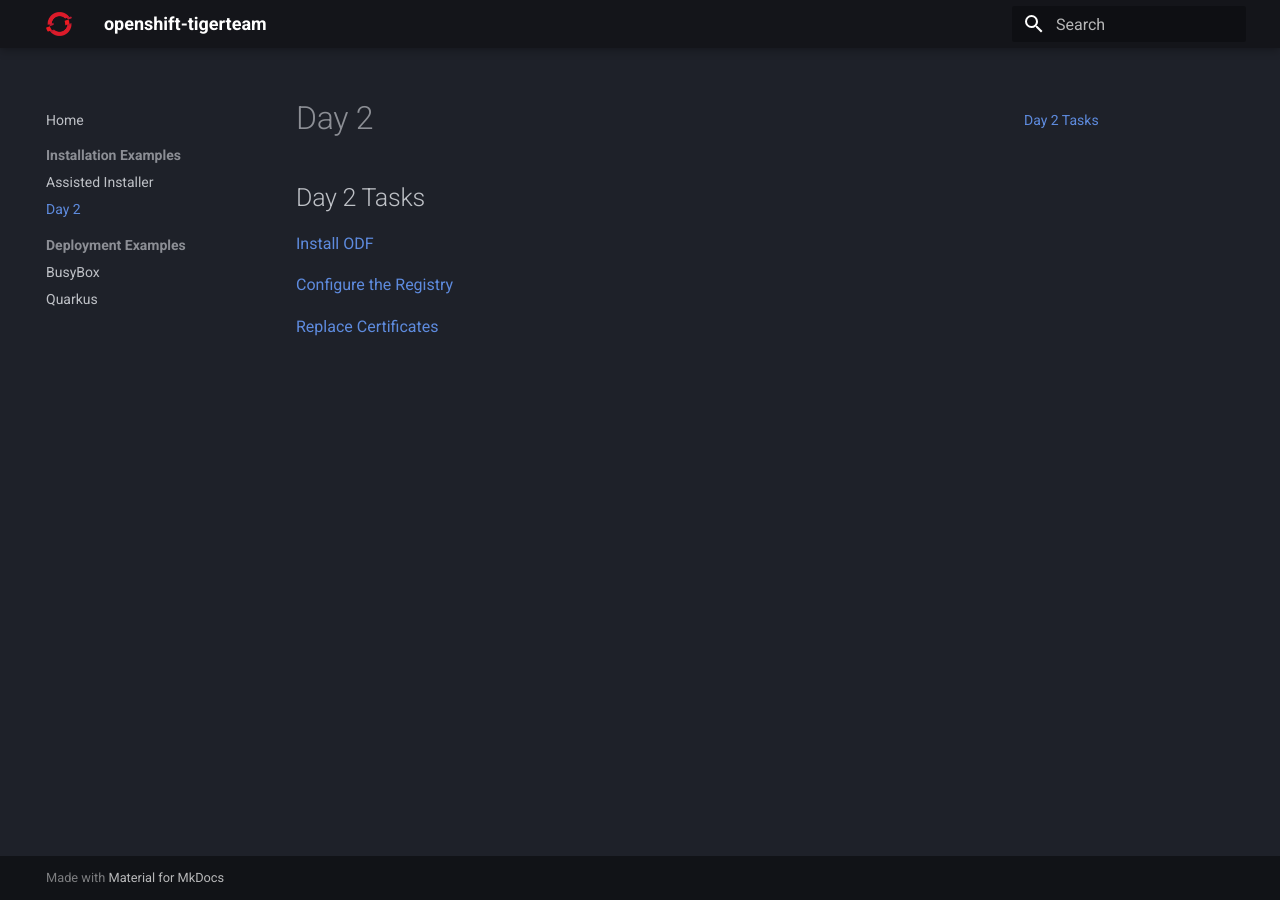
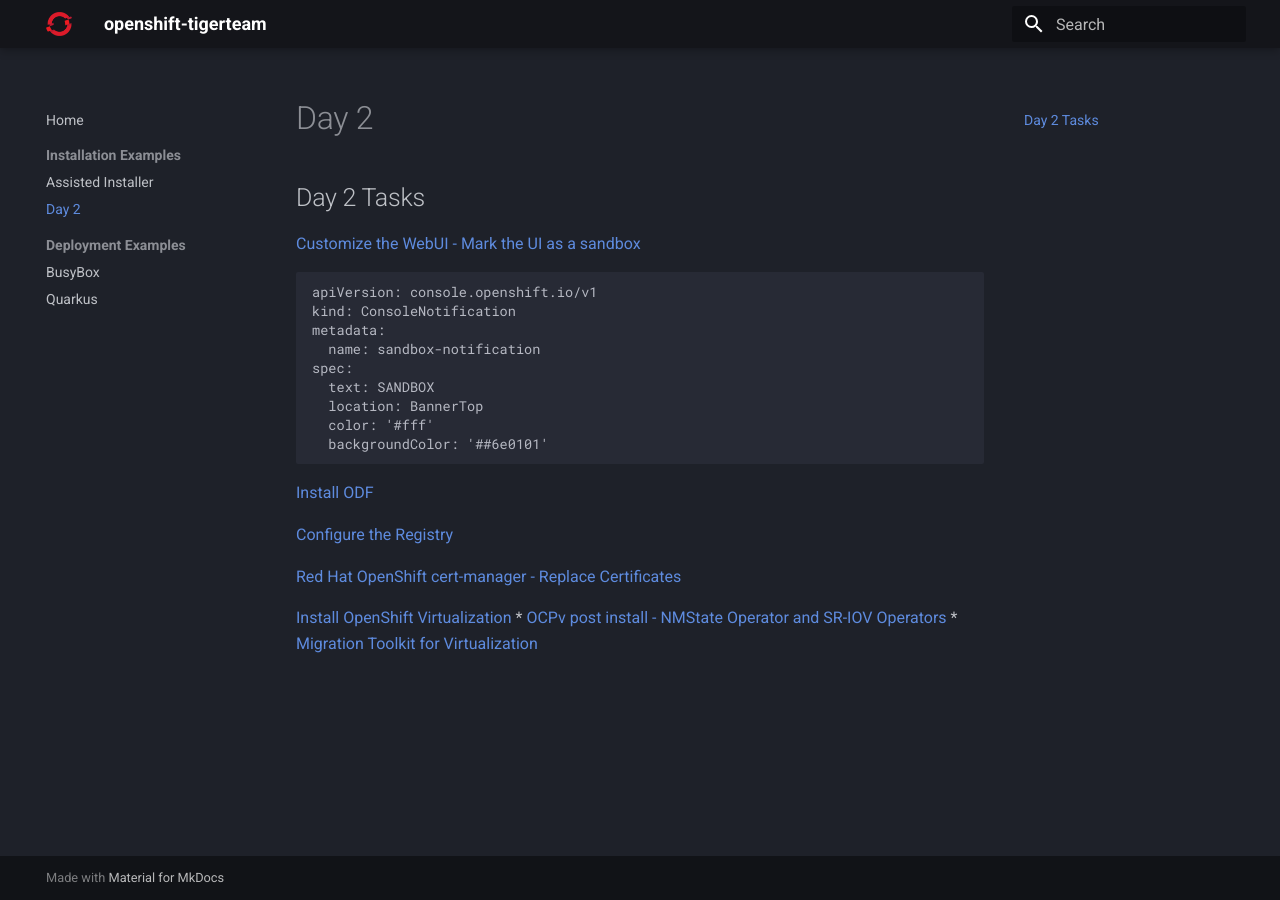
Before and after one commit to openshift-tigerteam/openshift-tigerteam.github.io, an MkDocs documentation site: the page built from docs/install/day-2.md, in a window 1280 px wide. Built offline with MkDocs 1.6.1 and Material for MkDocs 9.7.7, drawn with Linux system fonts in a browser that asks for light colours.

Commit message:
added more day 2 ocpv

````diff
--- a/docs/install/day-2.md
+++ b/docs/install/day-2.md
@@ -1,7 +1,27 @@
 ## Day 2 Tasks
+
+<a href="https://docs.openshift.com/container-platform/4.16/web_console/customizing-the-web-console.html#creating-custom-notification-banners_customizing-web-console" target="_blank">
+Customize the WebUI - Mark the UI as a sandbox
+</a>
+
+```
+apiVersion: console.openshift.io/v1
+kind: ConsoleNotification
+metadata:
+  name: sandbox-notification
+spec:
+  text: SANDBOX
+  location: BannerTop
+  color: '#fff'
+  backgroundColor: '##6e0101'
+```
 
 <a href="https://docs.redhat.com/en/documentation/red_hat_openshift_data_foundation/4.15/html/deploying_openshift_data_foundation_using_bare_metal_infrastructure/deploy-using-local-storage-devices-bm" target="_blank">Install ODF</a>
 
 <a href="https://docs.openshift.com/container-platform/4.15/registry/configuring-registry-operator.html" target="_blank">Configure the Registry</a>
 
-<a href="https://docs.openshift.com/container-platform/4.16/security/certificates/replacing-default-ingress-certificate.html" target="_blank">Replace Certificates</a>
+<a href="https://docs.openshift.com/container-platform/4.16/security/certificates/replacing-default-ingress-certificate.html" target="_blank">Red Hat OpenShift cert-manager - Replace Certificates</a>
+
+<a href="https://docs.openshift.com/container-platform/4.16/virt/install/installing-virt.html" target="_blank">Install OpenShift Virtualization</a>
+* <a href="https://docs.openshift.com/container-platform/4.16/virt/post_installation_configuration/virt-post-install-network-config.html#virt-post-install-network-config" target="_blank">OCPv post install - NMState Operator and SR-IOV Operators</a>
+* <a href="https://docs.redhat.com/en/documentation/migration_toolkit_for_virtualization/2.6/html/installing_and_using_the_migration_toolkit_for_virtualization/installing-the-operator_mtv#installing-mtv-operator_web"  target="_blank">Migration Toolkit for Virtualization</a>
````
